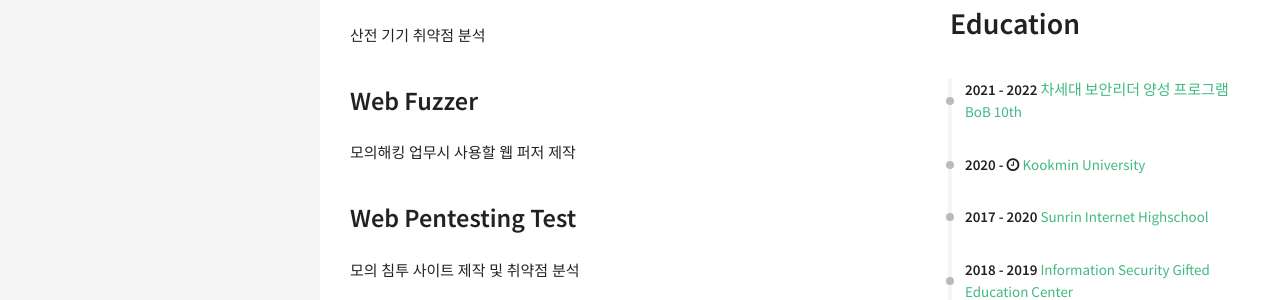
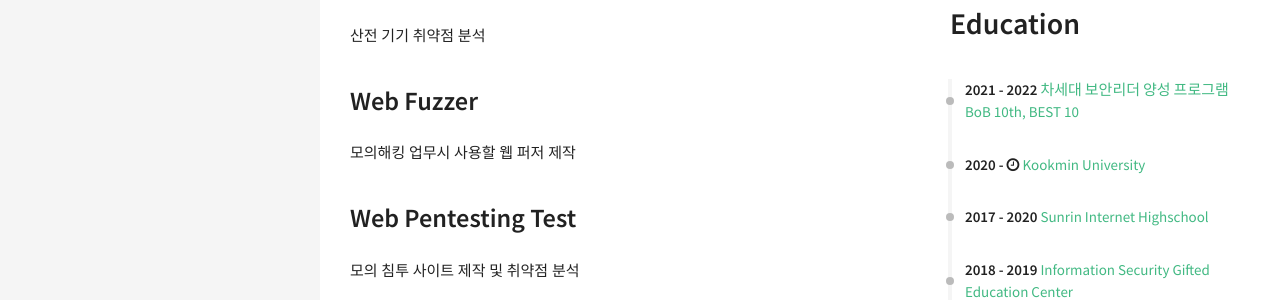
Before and after one commit to kangsecu/kangsecu.github.io, a Jekyll site: the page built from resume.html, in a window 1280 px wide. Shown: the part 879-1179 px from the top of the page. Built offline with Jekyll 4.4.1, drawn with Linux system fonts in a browser that asks for light colours; nearby versions of some CDN libraries.

Commit message:
Update education.yml

```diff
--- a/_data/index/education.yml
+++ b/_data/index/education.yml
@@ -1,4 +1,4 @@
-- name: 차세대 보안리더 양성 프로그램 BoB 10th
+- name: 차세대 보안리더 양성 프로그램 BoB 10th, BEST 10
   link: http://kitribob.kr
   date: 2021 - 2022
 
```
